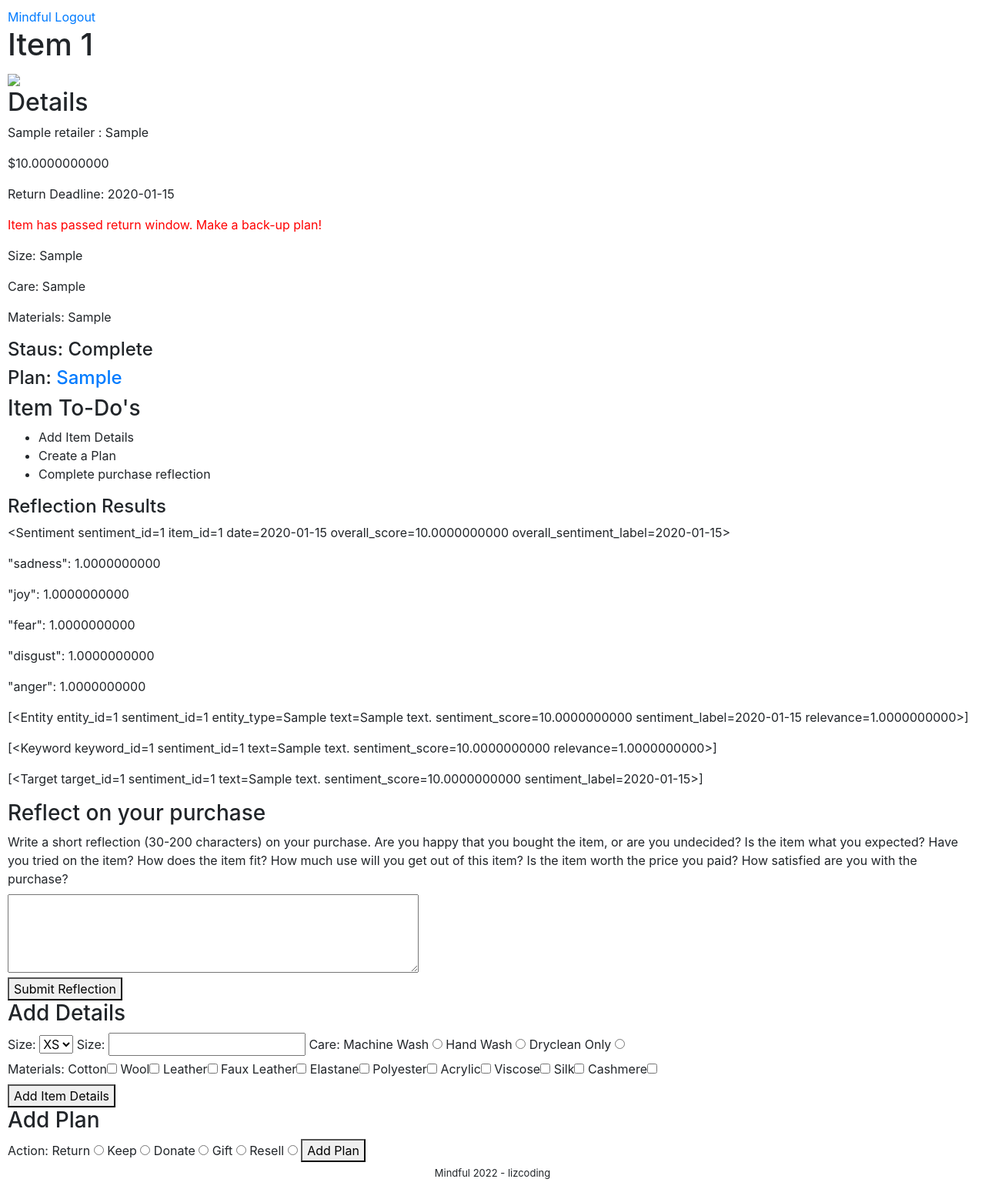
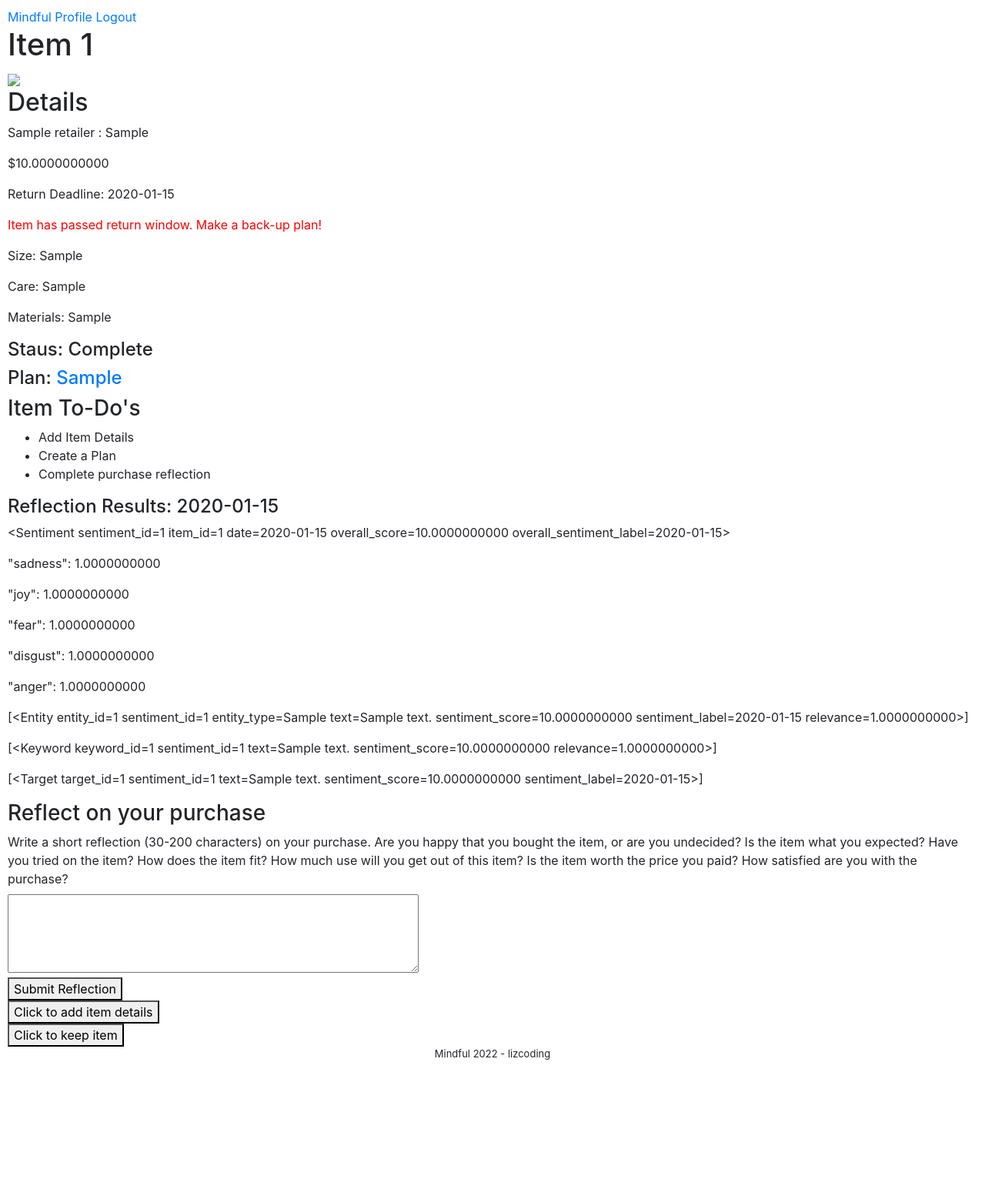
Before and after one commit to lizcoding/mindful, a Flask app: template templates/item.html in a window 1280 px wide. Shown: the whole page at 77% size. After the commit the page ends 1377 px from the top, so only its background shows below. Run offline with Flask 2, Linux system fonts and the light colour scheme; tables that the repository leaves empty hold one stand-in row (values such as "Sample post"); the template is opened without the code that fills it: values that come from a table or form of the project are taken from there, most other values are stand-ins (such as "Sample title", 1, 10 or a date in 2020); parts of the project's set-up code (start-up, migrations or seed data) failed here and were passed over; some libraries are stand-ins or nearby versions.

Commit message:
Add Profile Route. Modify DB to add deadline attribute to Plan table. Modify datetime usage and add additional display logic for Item, Plan, and Dashboard HTML pages.

```diff
--- a/model.py
+++ b/model.py
@@ -92,6 +92,7 @@ class Plan(db.Model):
     item_id = db.Column(db.Integer, db.ForeignKey("items.item_id"), nullable=False)
     action = db.Column(db.String(20), nullable=False)
     status = db.Column(db.String(20), nullable=False)
+    deadline = db.Column(db.Date)
     # items = a list of Item objects
 
     def __repr__(self):
--- a/server.py
+++ b/server.py
@@ -12,18 +12,11 @@ import json
 import os
 
 # <------- UP NEXT ----------------------------------------------------------------->
-# [X] Setup User Logout
-# [ ] Change "Status" when plan has been added + when plan has been executed
-# [ ] Remove "Add Details", "Add Plan" forms for items with existing details/plans
-# [ ] Only show Google Map result for Items with in-store or "both" returns
-# [ ] Only show returns url for items with online-only or "both" returns
-# [ ] Validate Add Item Form (can't add dates in the past, etc.)
 
 # <------- TO-DO's: Odds and Ends -------------------------------------------------->
-# [ ] Automatically calculate return deadline date
-# [ ] Create Profile route for non-tracked items (items that finished Mindful track-plan life-cycle)
-# [ ] Order items/plans on dashboard by time-sensitivity (Days left)
 # [ ] Show top 3 items OR plans at the very top of the page
+# [ ] Keep One: return deadline or return window
+# [ ] Modify "Add Details" text for items with existing details
 
 # <------- END OF MVP - On the Horizon ---------------------------------------------->
 # END OF MVP: Cloudinary API, Google Maps API, IBM NLU API integration.
@@ -116,19 +109,30 @@ def dashboard():
         return redirect("/")
     user = crud.get_user_by_id(session["user_id"])
     # Make sure tracked items are ordered by return_deadline
-    tracked_items = [item for item in user.items if item.decision_status == "Undecided"]
+    tracked_items = [item for item in user.items if item.decision_status != "Complete"]
+    tracked_items.sort(key=lambda x: x.return_deadline)
+
     plans = [item.plan for item in user.items if item.plan]
 
-    today = session.get("today")
-    today_list =[int(num) for num in today.split('-')]
+    today = datetime.date.fromisoformat(session["today"])
     deltas = []
-
     for item in tracked_items:
         return_deadline = item.return_deadline
-        delta = return_deadline - datetime.date(today_list[0], today_list[1], today_list[2])
+        delta = return_deadline - today
         deltas.append(delta)
 
     return render_template("dashboard.html", user=user, tracked_items=tracked_items, plans=plans, today=today, deltas=deltas)
+
+
+# For viewing user's historical data
+@app.route("/profile")
+def show_profile():
+    if not session.get("user_id"):
+        return redirect("/")
+    user = crud.get_user_by_id(session["user_id"])
+    completed_items = [item for item in user.items if item.decision_status == "Complete"]
+    # TO-DO
+    return render_template("profile.html", user=user, completed_items=completed_items)
 
 
 @app.route("/item/<item_id>")
@@ -136,12 +140,10 @@ def item_details(item_id):
     if not session.get("user_id"):
         return redirect("/")
     item = crud.get_item_by_id(item_id)
-    date = session["today"]
-    today_list =[int(num) for num in date.split('-')]
-    today = datetime.date(today_list[0], today_list[1], today_list[2])
+    today = datetime.date.fromisoformat(session["today"])
     days_left = item.return_deadline - today
 
-    return render_template("item.html", item=item, days_left=days_left)
+    return render_template("item.html", item=item, today=today, days_left=days_left)
 
 
 @app.route("/add_item", methods=['POST'])
@@ -217,18 +219,15 @@ def add_detail(item_id):
 def add_sentiment(item_id):
     if not session.get("user_id"):
         return redirect("/")
-    date = session["today"]
     item = crud.get_item_by_id(item_id)
     previous_sentiments = item.sentiments
-    today_list =[int(num) for num in date.split('-')]
-    today = datetime.date(today_list[0], today_list[1], today_list[2])
+    today = datetime.date.fromisoformat(session["today"])
 
-    # if previous_sentiments:
-    #     for record in previous_sentiments[::]:
-    #         if record.date == today:
-    #             flash("Today's reflection has already been entered!")
-    #             return redirect(f"/item/{item_id}")
-
+    if previous_sentiments:
+        for record in previous_sentiments[::]:
+            if record.date == today:
+                flash("Today's reflection has already been entered!")
+                return redirect(f"/item/{item_id}")
 
     entry = request.form.get("reflection")
 
@@ -272,25 +271,22 @@ def add_sentiment(item_id):
         general_sentiment_label = response["sentiment"]["document"]["label"]
 
     sentiment = crud.create_sentiment(
-        item_id, date, entry, general_sentiment_score, general_sentiment_label)
+        item_id, today, entry, general_sentiment_score, general_sentiment_label)
     crud.set_emotions(sentiment, document_emotions)
 
     if entities:
         for result in entities:
             entity = crud.create_entity(sentiment, result)
-            # sentiment.entities.append(entity)
             crud.set_emotions(entity, result["emotion"])
 
     if keywords:
         for result in keywords:
             keyword = crud.create_keyword(sentiment, result)
-            # sentiment.keywords.append(keyword)
             crud.set_emotions(keyword, result["emotion"])
 
     if sentiment_targets and emotion_targets:
         for sentiment_result, emotion_result in zip(sentiment_targets, emotion_targets):
             target = crud.create_target(sentiment, sentiment_result)
-            # sentiment.targets.append(target)
             crud.set_emotions(target, emotion_result["emotion"])
 
     return redirect(f"/item/{item_id}")
@@ -302,12 +298,28 @@ def add_plan(item_id):
         return redirect("/")
     if not crud.get_item_by_id(item_id).plan:
         action = request.form.get("action")
-        crud.create_plan(item_id, action=action)
+        item = crud.get_item_by_id(item_id)
+        crud.create_plan(item, action=action)
         flash("Plan created!")
     else:
         flash("This item had a plan in progress.")
 
     return redirect(f"/item/{item_id}")
+
+
+@app.route("/item/<item_id>/keep")
+def keep_item(item_id):
+    if not session.get("user_id"):
+        return redirect("/")
+
+    item = crud.get_item_by_id(item_id)
+    crud.set_item_status(item, "Complete")
+
+    if item.plan:
+        plan = item.plan[0]
+        crud.complete_plan(item, plan)
+
+    return redirect(f"/profile")
 
 
 @app.route("/plan/<plan_id>")
@@ -320,17 +332,26 @@ def plan_details(plan_id):
     return render_template("plan.html", plan=plan, item=item)
 
 
-# For viewing personal information
-#
-# @app.route("/profile")
-# def show_profile():
-#     if not session.get("user"):
-#         return redirect("/")
-#     user = crud.get_user_by_id(session["user_id"])
+@app.route("/plan/<plan_id>/remove_plan")
+def remove_plan(plan_id):
+    if not session.get("user_id"):
+        return redirect("/")
+    plan = crud.get_plan_by_id(plan_id)
+    item = crud.get_item_by_id(plan.item_id)
+    crud.remove_plan(item)
 
-#     # TO-DO
+    return redirect(f"/item/{item.item_id}")
 
-#     return render_template("profile.html")
+
+@app.route("/plan/<plan_id>/complete_plan")
+def complete_plan(plan_id):
+    if not session.get("user_id"):
+        return redirect("/")
+    plan = crud.get_plan_by_id(plan_id)
+    item = crud.get_item_by_id(plan.item_id)
+    crud.complete_plan(item, plan)
+
+    return redirect(f"/profile")
 
 
 if __name__ == "__main__":
--- a/templates/base.html
+++ b/templates/base.html
@@ -33,6 +33,7 @@ Bootstrap Extras: https://getbootstrap.com/docs/4.3/utilities/borders/
   <!-- Bootstrap Navbar: https://getbootstrap.com/docs/4.3/components/navbar/ -->
   {% block navbar %}
     <a href="/">Mindful</a>
+    <a href="/profile">Profile</a>
     <a href="/logout">Logout</a>
   {% endblock %}
 
--- a/templates/dashboard.html
+++ b/templates/dashboard.html
@@ -68,7 +68,7 @@ Bootstrap Progress: https://getbootstrap.com/docs/4.3/components/progress/
 
         <div>
             <label for="return_deadline">Last day to return item: </label>
-            <input type="date" name="return_deadline" required>
+            <input type="date" name="return_deadline" min="{{today}}" required>
         </div>
         <div>
             <label for="Price">Price: </label>
@@ -118,7 +118,6 @@ Bootstrap Progress: https://getbootstrap.com/docs/4.3/components/progress/
         <input type="file" name="image">
         </div>
 
-
         <div><button type="submit">Add Item</button></div>
     </form>
 
--- a/templates/item.html
+++ b/templates/item.html
@@ -1,6 +1,22 @@
 {% extends 'base.html' %}
 
 {% block title %}Item {{ item.item_id }}{% endblock %}
+
+{% block js %}
+<script>
+  function toggle_display(button_id, element_id) {
+    element = document.getElementById(element_id);
+    button = document.getElementById(button_id);
+    if (element.hasAttribute("hidden")) {
+      element.removeAttribute("hidden");
+      button.innerHTML = 'Close Add Details';
+    } else {
+      element.setAttribute("hidden", "true");
+      button.innerHTML= "Add Item Details";
+    }
+  }
+</script>
+{% endblock %}
 
 {% block content %}
   <!-- Bootstrap Carousel: https://getbootstrap.com/docs/4.3/components/carousel/ -->
@@ -54,7 +70,7 @@
   <div>
     {% if item.sentiments %}
 
-      <h4>Reflection Results</h4>
+      <h4>Reflection Results: {{item.sentiments[-1].date}}</h4>
       <p>{{item.sentiments[-1]}}</p>
       <p>"sadness": {{item.sentiments[-1].sadness}}</p>
       <p>"joy": {{item.sentiments[-1].joy}}</p>
@@ -78,7 +94,8 @@
     {% endif %}
   </div>
 
-  <!-- Add Sentiment/Daily Reflection Form -->
+  {% if not item.sentiments or item.sentiments[-1].date != today %}
+  <!-- Sentiment/Daily Reflection Form -->
   <div>
     <form action="/item/{{item.item_id}}/add_sentiment" method="POST">
     <div>
@@ -92,10 +109,13 @@
     <button type="submit">Submit Reflection</button>
     </form>
   </div>
+  {% endif %}
+
 
   <div>
-  <h3>Add Details</h3>
-  <form action="/item/{{item.item_id}}/add_detail" method="POST">
+  <button type="button" id ="detail_button" onclick="toggle_display('detail_button', 'item_detail')">Click to add item details</button>
+  <form id="item_detail" action="/item/{{item.item_id}}/add_detail" method="POST" hidden>
+    <h3>Add Item Details</h3>
     <label for="alpha_size">Size: </label>
     <select name="alpha_size">
         <option value="XS">XS</option>
@@ -130,14 +150,18 @@
   </form>
   </div>
 
+  <!-- Add Keep Item button -->
+  <button type="submit" formaction="/item/{{item.item_id}}/keep">Click to keep item</button>
+
+  {% if not item.plan %}
   <div>
-  <h3>Add Plan</h3>
+  <h3>Make a Plan!</h3>
   <form action="/item/{{item.item_id}}/add_plan" method="POST">
     <label>Action: </label>
-    <label>Return</label>
-    <input type="radio" name="action" value="return" required>
-    <label>Keep</label>
-    <input type="radio" name="action" value="keep" required>
+    {% if days_left.days >= 0 %}
+      <label>Return</label>
+      <input type="radio" name="action" value="return" required>
+    {% endif %}
     <label>Donate</label>
     <input type="radio" name="action" value="donate" required>
     <label>Gift</label>
@@ -147,5 +171,6 @@
     <button type="submit">Add Plan</button>
   </form>
   </div>
+  {% endif %}
 
 {% endblock %}
```
Also changed, not shown: crud.py (+20 -2 lines), project_journal.txt (+16 -10 lines), templates/plan.html (+9 -5 lines), templates/profile.html (+18 -1 lines).
